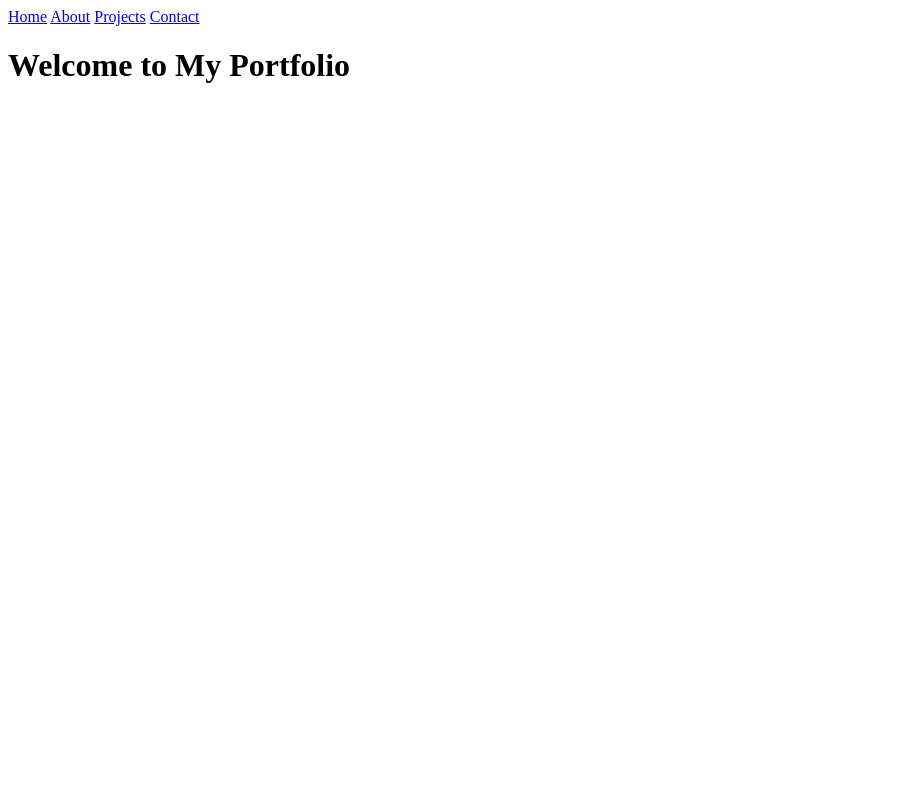
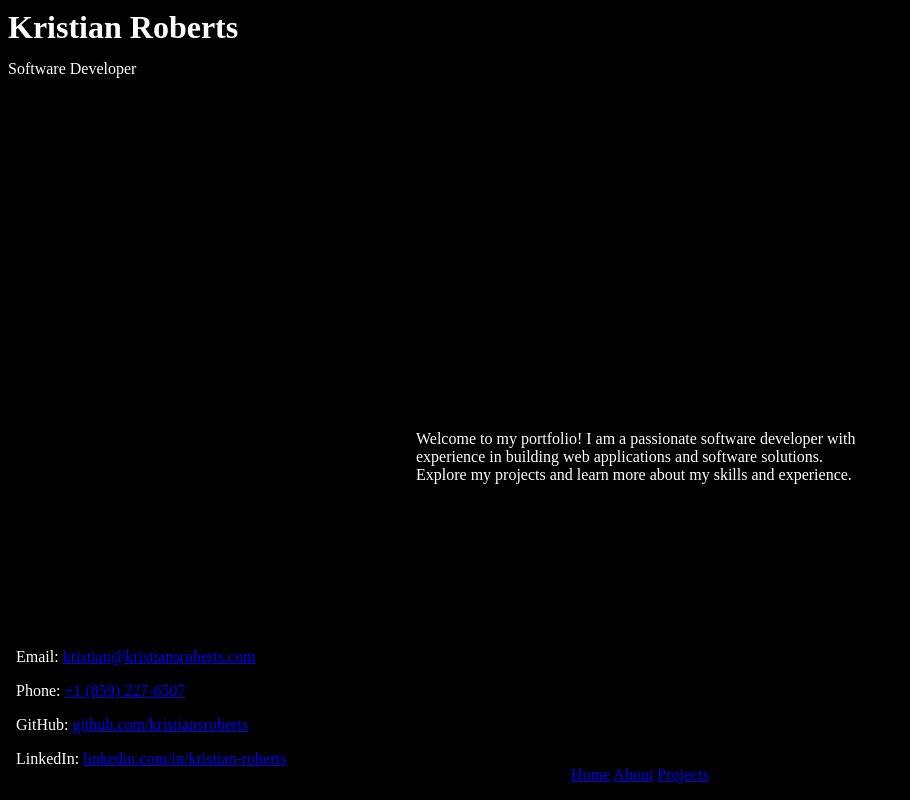
Before and after one commit to kristiansroberts/Portfolio, a Django app: page / in a window 1280 px wide. Shown: the whole page, without its empty margins (0-910 px from the left). Run offline with Django 5.2, Linux system fonts and the light colour scheme.

Commit message:
adjused css and html for home page

```diff
--- a/config/settings.py
+++ b/config/settings.py
@@ -117,6 +117,7 @@ USE_TZ = True
 # https://docs.djangoproject.com/en/5.2/howto/static-files/
 
 STATIC_URL = 'static/'
+STATICFILES_DIRS = [BASE_DIR / "static"]
 
 # Default primary key field type
 # https://docs.djangoproject.com/en/5.2/ref/settings/#default-auto-field
--- a/static/css/styles.css
+++ b/static/css/styles.css
@@ -0,0 +1,61 @@
+/* Base page setup */
+body {
+    margin: 0;
+    min-height: 100vh;
+    display: grid;
+    grid-template-columns: 1fr auto 1fr;
+    grid-template-rows: auto 1fr auto;
+    background-color: #000000;
+    color: #ffffff;
+}
+
+.page-content {
+    grid-column: 1 / -1;
+    grid-row: 2;
+    display: grid;
+    justify-items: start;
+    align-items: start;
+}
+
+/* footer setup */
+.site-footer {
+    grid-column: 1 / -1;
+    grid-row: 3;
+    display: grid;
+    grid-template-columns: 1fr auto 1fr;
+    align-items: end;
+    padding: 1rem;
+}
+
+.site-contact {
+    grid-column: 1;
+    justify-self: start;
+    text-align: left;
+}
+
+.site-nav {
+    grid-column: 2;
+    justify-self: center;
+}
+
+
+/* Home page set up */
+.home-hero {
+    text-align: left;
+    margin: 0 0 0 .5rem;
+    transform: translateY(-12px);
+}
+
+.home-name {
+    margin: 0.25;
+}
+
+.home-title {
+    margin-top: -0.5rem;
+}
+
+.home-intro {
+    place-self: center;
+    width: min(56ch, 90vw);
+    padding: 1.25rem 1.5rem;
+}
--- a/templates/portfolio/base.html
+++ b/templates/portfolio/base.html
@@ -10,17 +10,27 @@
 </head>
 
 <body>
-    <nav>
-        <a href="{% url 'home' %}">Home</a>
-        <a href="{% url 'about' %}">About</a>
-        <a href="{% url 'projects' %}">Projects</a>
-        <a href="{% url 'contact' %}">Contact</a>
-    </nav>
-
-    <main>
+    <main class="page-content">
         {% block content %}
         {% endblock %}
     </main>
+
+    <footer class="site-footer">
+        <div class="site-contact">
+
+            <p>Email: <a href="mailto:kristian@kristiansroberts.com">kristian@kristiansroberts.com</a></p>
+            <p>Phone: <a href="tel:+18592276507">+1 (859) 227-6507</a></p>
+            <p>GitHub: <a href="https://github.com/kristiansroberts">github.com/kristiansroberts</a></p>
+            <p>LinkedIn: <a href="https://www.linkedin.com/in/kristian-roberts">linkedin.com/in/kristian-roberts</a></p>
+        </div>
+
+        <nav class="site-nav">
+            <a href="{% url 'home' %}">Home</a>
+            <a href="{% url 'about' %}">About</a>
+            <a href="{% url 'projects' %}">Projects</a>
+        </nav>
+    </footer>
+
 </body>
 
 </html>
--- a/templates/portfolio/home.html
+++ b/templates/portfolio/home.html
@@ -1,7 +1,13 @@
 {% extends 'portfolio/base.html' %}
 {% block title %}Home | Kristian Roberts Portfolio{% endblock %}
 {% block content %}
-<header>
-    <h1>Welcome to My Portfolio</h1>
-</header>
+<div class="home-hero">
+    <h1 class="home-name">Kristian Roberts</h1>
+    <p class="home-title">Software Developer</p>
+</div>
+
+<div class="home-intro">
+    <p>Welcome to my portfolio! I am a passionate software developer with experience in building web applications and
+        software solutions. Explore my projects and learn more about my skills and experience.</p>
+</div>
 {% endblock %}
```
